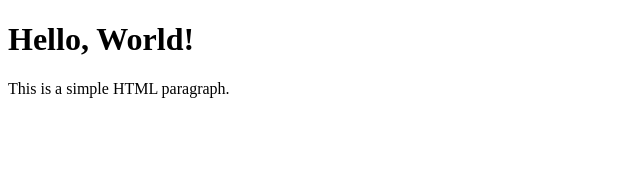
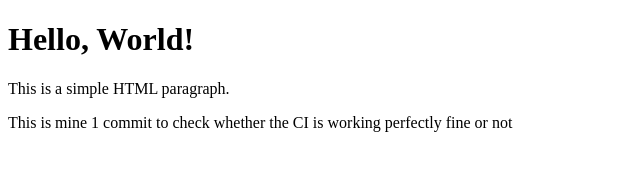
Before and after one commit to Trimbak15/CI-CD, a plain HTML site: page index.htm in a window 1280 px wide. Shown: the whole page, without its empty margins (0-640 px from the left). Drawn offline with Linux system fonts and the light colour scheme.

Commit message:
Update index.htm

```diff
--- a/index.htm
+++ b/index.htm
@@ -7,5 +7,6 @@
 <body>
     <h1>Hello, World!</h1>
     <p>This is a simple HTML paragraph.</p>
+    <p>This is mine 1 commit to check whether the CI is working perfectly fine or not </p>
 </body>
 </html>
```
